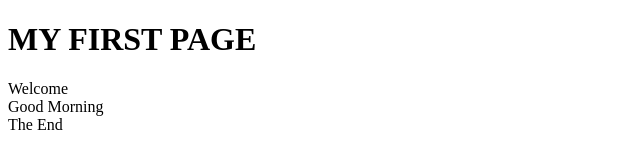
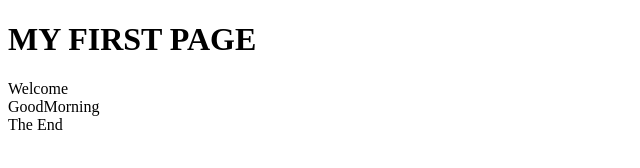
Before and after one commit to Dhiva8188/publish, a plain HTML site: page index.html in a window 1280 px wide. Shown: the full height of the page, 0-640 px from the left. Drawn offline with Linux system fonts and the light colour scheme.

Commit message:
Update index.html

```diff
--- a/index.html
+++ b/index.html
@@ -6,7 +6,7 @@
     <body>
       <h1> MY FIRST PAGE</h1>
       <header> Welcome</header>
-      <main> Good Morning</main>
+      <main> GoodMorning</main>
       <footer>The End</footer>
     </body>
     </html>
```
